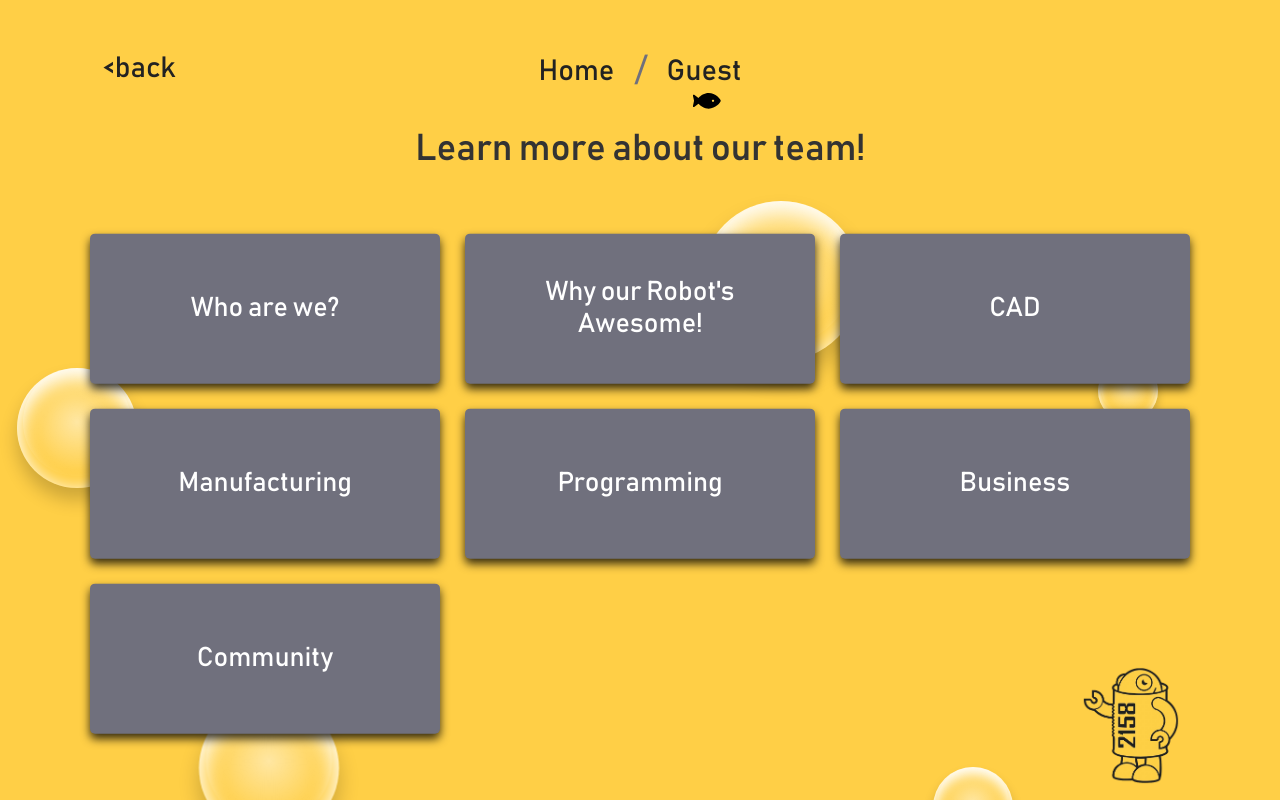
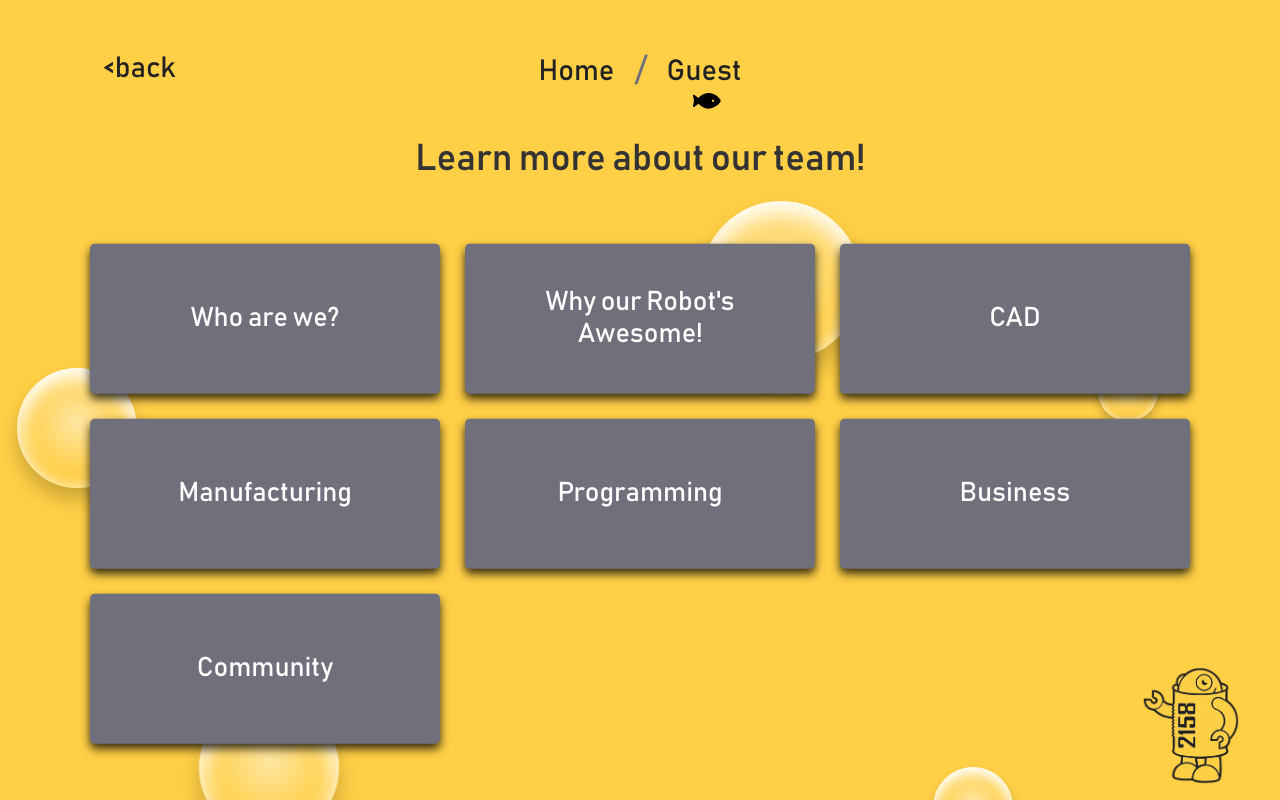
Before and after one commit to zainmfjavaid/CanKiosk2025, a Flask app: page /guest in a window 1280 px wide. Run offline with Flask 3, Linux system fonts and the light colour scheme.

Commit message:
Manor UI Kiosk Fix 4

```diff
--- a/cankiosk/static/css/reference.css
+++ b/cankiosk/static/css/reference.css
@@ -61,7 +61,7 @@
     width: 100px;
     position: absolute;
     bottom: 15px;
-    right: 100px;
+    right: 40px;
 }
 
 .breadcrumb-container {
--- a/cankiosk/templates/guest.html
+++ b/cankiosk/templates/guest.html
@@ -13,7 +13,7 @@
     </head>
     <body>
         <a href="/index"><img class="corner-canman" src="/static/images/canman.png" alt="Canman"></a>
-        <div id="category-container" style="margin-top: 45px;">
+        <div id="category-container" style="margin-top: 55px;">
             <p class="subtitle">Learn more about our team!</p>
             <div id="category-grid">
                 <div id="box-guest-description" class="category-item" onclick="window.location.href='/guest/description'">Who are we?</div>
--- a/cankiosk/templates/judge.html
+++ b/cankiosk/templates/judge.html
@@ -13,7 +13,7 @@
     </head>
     <body>
         <a href="/index"><img class="corner-canman" src="/static/images/canman.png" alt="Canman"></a>
-        <div id="category-container" style="margin-top: 45px;">
+        <div id="category-container" style="margin-top: 55px;">
             <p class="subtitle">Learn more about our team!</p>
             <div id="category-grid">
                 <div id="box-judge-description" class="category-item" onclick="window.location.href='/judge/description'">Who are we?</div>
```
